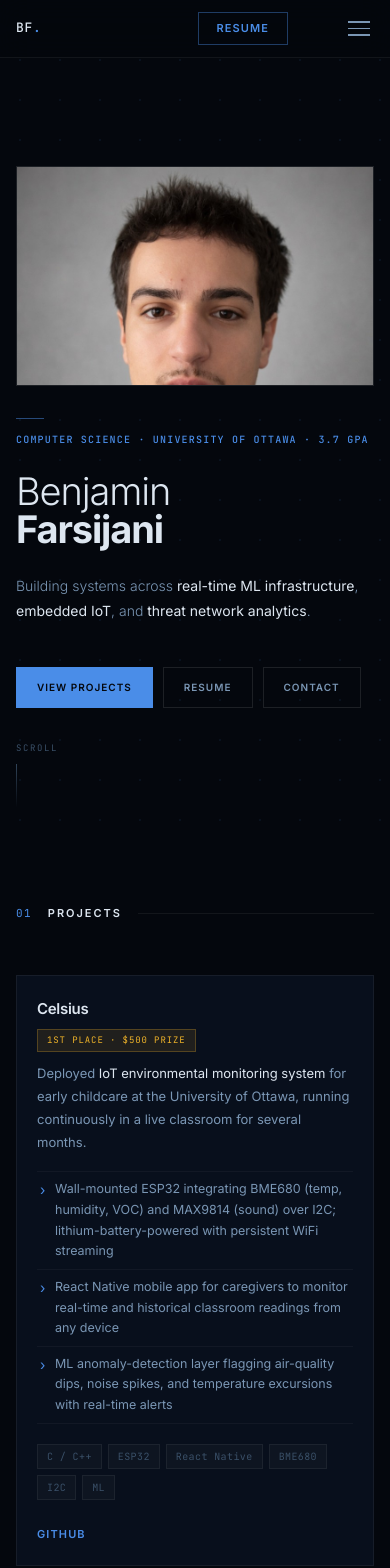
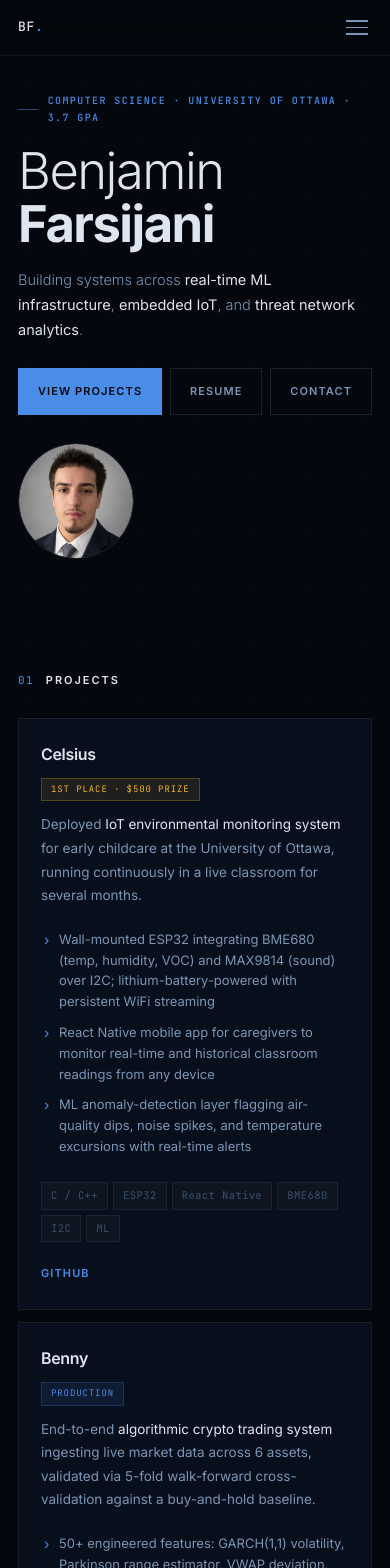
Before and after one commit to benfarsi/benfarsi.com, a Next.js app: page / in a window 390 px wide. Shown: the top 1568 px of the page. Built offline with nearby package versions, Linux system fonts and the light colour scheme.

Commit message:
Overhaul mobile UI: circular hero avatar, cleaner cards, better spacing, full-width CTAs

```diff
--- a/app/globals.css
+++ b/app/globals.css
@@ -360,43 +360,114 @@ body::before {
 ::-webkit-scrollbar-thumb { background: rgba(74,141,232,0.3); }
 
 /* ── RESPONSIVE ── */
+
+/* TABLET */
 @media (max-width: 960px) {
-  :root { --pad: 28px; }
+  :root { --pad: 26px; }
+
+  body { font-size: 14.5px; }
+  body::before { background-size: 56px 56px; opacity: 0.5; }
+
   .nav__links { display: none; }
   .nav__hamburger { display: flex; }
-  .hero__inner { flex-direction: column-reverse; gap: 32px; align-items: flex-start; }
-  .hero__photo-wrap { width: 100%; height: 260px; }
+  .nav__resume { display: none; }
+
+  .hero { min-height: auto; padding: 100px var(--pad) 64px; }
+  .hero__inner { flex-direction: column; gap: 28px; align-items: flex-start; }
+  .hero__photo-wrap { width: 132px; height: 132px; border-radius: 50%; }
+  .hero__photo { border-radius: 50%; }
+  .hero__name { line-height: 1.05; }
+  .hero__tagline { margin-bottom: 32px; }
+  .scroll-indicator { display: none; }
+
+  .section { padding: 80px var(--pad); }
+  .sec-header { margin-bottom: 36px; }
+
   .proj-main { grid-template-columns: 1fr; }
-  .proj-mini { grid-template-columns: repeat(2, 1fr); }
+  .proj-mini { grid-template-columns: 1fr; }
   .skills-grid { grid-template-columns: 1fr; }
-  .exp-card { grid-template-columns: 1fr; gap: 6px; }
-  .exp__meta { text-align: left; }
-  .edu-card { flex-direction: column; gap: 10px; }
+
+  /* cleaner cards on mobile — kill the bullet borders */
+  .pcard__bullets li,
+  .pcard__bullets li:first-child {
+    border: 0 !important;
+    padding: 5px 0 5px 18px;
+  }
+
+  .exp-list { gap: 0; }
+  .exp-card {
+    grid-template-columns: 1fr;
+    gap: 10px;
+    padding: 24px 26px;
+  }
+  .exp__meta {
+    text-align: left;
+    display: flex; flex-wrap: wrap; gap: 4px 12px;
+    padding-top: 0; order: -1;
+  }
+  .exp__loc { margin-top: 0; }
+  .exp__role { font-size: 14.5px; }
+  .exp__org { margin-bottom: 10px; }
+
+  .edu-card { flex-direction: column; gap: 12px; align-items: flex-start; padding: 22px 26px; }
   .edu__gpa, .edu__date { text-align: left; }
+
+  .site-footer { padding: 22px var(--pad); flex-direction: column; gap: 6px; text-align: center; }
 }
+
+/* PHONE */
 @media (max-width: 600px) {
-  :root { --pad: 20px; }
-  .hero { padding-top: 80px; padding-bottom: 50px; }
-  .hero__photo-wrap { height: 220px; }
-  .hero__eyebrow { font-size: 10px; letter-spacing: 0.12em; flex-wrap: wrap; }
-  .section { padding-top: 60px; padding-bottom: 60px; }
-  .pcard { padding: 20px; }
-  .pcard__top { flex-direction: column; align-items: flex-start; gap: 8px; }
+  :root { --pad: 18px; }
+
+  .nav { height: 56px; }
+  .nav__mobile { top: 56px; }
+
+  .hero { padding: 92px var(--pad) 48px; }
+  .hero__photo-wrap { width: 116px; height: 116px; }
+  .hero__eyebrow {
+    font-size: 10px; letter-spacing: 0.14em;
+    margin-bottom: 18px; gap: 10px;
+  }
+  .hero__eyebrow::before { width: 22px; }
+  .hero__name { font-size: clamp(40px, 13vw, 56px); margin-bottom: 18px; }
+  .hero__tagline { font-size: 14.5px; line-height: 1.7; margin-bottom: 26px; }
+  .hero__ctas { gap: 8px; width: 100%; }
+  .hero__ctas .btn-primary,
+  .hero__ctas .btn-ghost { flex: 1 1 auto; text-align: center; padding: 13px 18px; }
+
+  .section { padding: 64px var(--pad); }
+  .sec-header { gap: 12px; margin-bottom: 28px; }
+  .sec-rule { display: none; }
+
+  .pcard { padding: 22px 22px 24px; }
+  .pcard__top { flex-direction: column; align-items: flex-start; gap: 10px; margin-bottom: 12px; }
   .pcard__badge { margin-left: 0; }
-  .pcard__name { font-size: 15px; }
-  .pmini { padding: 18px 20px; }
-  .proj-mini { grid-template-columns: 1fr; }
-  .sgroup { padding: 22px 24px; }
-  .exp-card { padding: 20px 22px; }
-  .edu-card { padding: 20px 22px; }
-  .contact__links { gap: 8px; }
+  .pcard__name { font-size: 16px; }
+  .pcard__desc { font-size: 13.5px; margin-bottom: 16px; }
+  .pcard__bullets li { font-size: 13px; line-height: 1.6; }
+  .pcard__tags { gap: 5px; margin-bottom: 18px; }
+  .ptag { font-size: 10.5px; padding: 4px 9px; }
+
+  .pmini { padding: 22px 22px; }
+  .pmini__name { font-size: 14px; }
+  .pmini__desc { font-size: 12.5px; }
+
+  .sgroup { padding: 22px 22px; }
+  .sname { font-size: 12.5px; }
+  .sdot { width: 6px; height: 6px; }
+
+  .contact__heading { font-size: 36px; line-height: 1.1; }
+  .contact__sub { font-size: 14px; margin-bottom: 28px; }
+  .contact__links { gap: 8px; flex-direction: column; }
   .contact__links .btn-primary,
-  .contact__links .btn-ghost { width: 100%; text-align: center; }
-  .site-footer { flex-direction: column; gap: 6px; text-align: center; }
+  .contact__links .btn-ghost {
+    width: 100%; text-align: center; padding: 14px 22px; font-size: 11px;
+  }
 }
-@media (max-width: 400px) {
+
+/* TINY */
+@media (max-width: 380px) {
   :root { --pad: 16px; }
   .hero__name { font-size: 38px; }
-  .hero__tagline { font-size: 14px; }
-  .btn-primary, .btn-ghost { padding: 11px 20px; font-size: 10px; }
+  .pcard, .pmini, .sgroup, .exp-card, .edu-card { padding: 20px; }
 }
```
